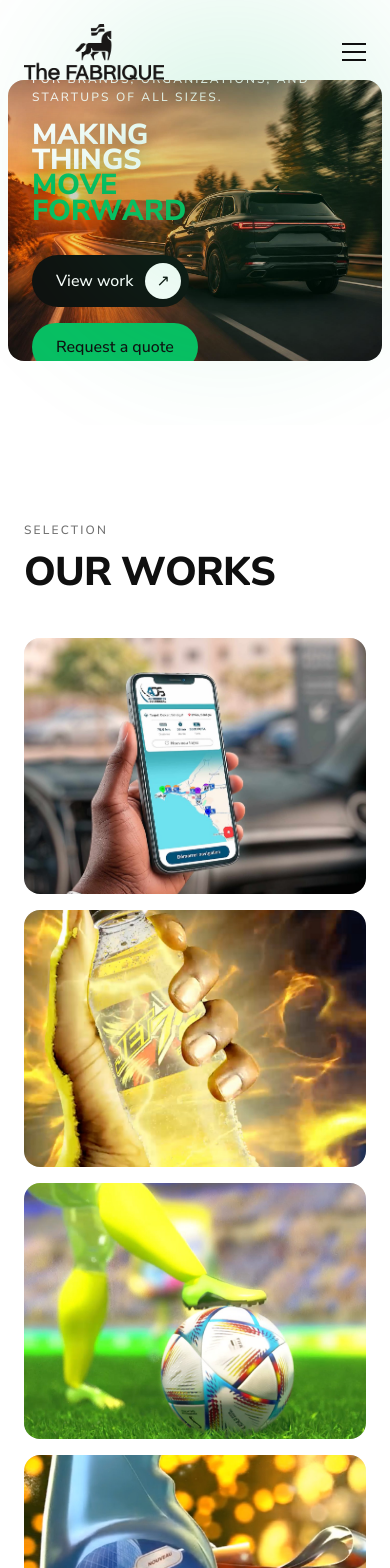
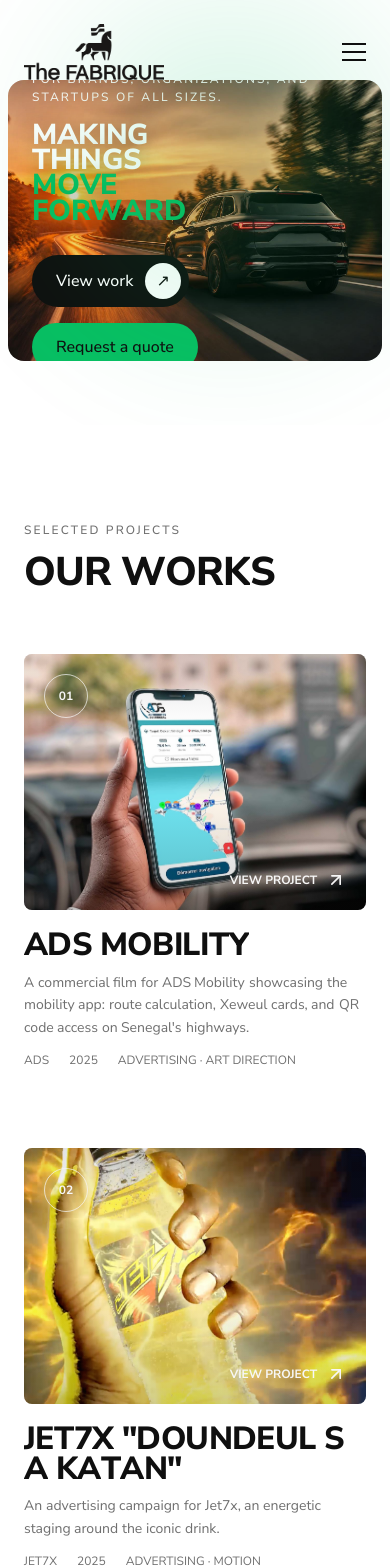
Before and after one commit to ndourmotion-art/thefabrique, a React (Vite) app: page / in a window 390 px wide. Shown: the top 1568 px of the page. Built offline with nearby package versions, Linux system fonts and the light colour scheme; the HTML template or start-up script is replaced by a standard one.

Commit message:
Changes
Co-authored-by: ndourmotion-art <277729954+ndourmotion-art@users.noreply.github.com>

```diff
--- a/src/components/clever/FeaturedWork.tsx
+++ b/src/components/clever/FeaturedWork.tsx
@@ -1,19 +1,8 @@
 import { Link } from "react-router-dom";
 import { useEffect, useRef, useState } from "react";
+import { ArrowUpRight } from "lucide-react";
 import { useReveal } from "@/hooks/useReveal";
 import { projects, type Project } from "@/data/projects";
-
-const layout = [
-  { area: "one", cardClass: "aspect-[4/3] md:aspect-[2/1]" },
-  { area: "two", cardClass: "aspect-[4/3] md:aspect-square" },
-  { area: "three", cardClass: "aspect-[4/3] md:aspect-square" },
-  { area: "four", cardClass: "aspect-[4/3] md:aspect-square" },
-  { area: "five", cardClass: "aspect-[4/3] md:aspect-square" },
-  { area: "six", cardClass: "aspect-[4/3] md:aspect-[3/1]" },
-  { area: "seven", cardClass: "aspect-[4/3] md:aspect-square" },
-  { area: "eight", cardClass: "aspect-[4/3] md:aspect-square" },
-  { area: "nine", cardClass: "aspect-[4/3] md:aspect-square" },
-];
 
 const getVimeoId = (link?: string) => {
   if (!link) return null;
@@ -23,12 +12,10 @@ const getVimeoId = (link?: string) => {
 
 const ProjectCard = ({
   project,
-  area,
-  cardClass,
+  index,
 }: {
   project: Project;
-  area: string;
-  cardClass: string;
+  index: number;
 }) => {
   const ref = useReveal<HTMLAnchorElement>();
   const vimeoId = getVimeoId(project.link);
@@ -55,25 +42,26 @@ const ProjectCard = ({
     <Link
       ref={ref}
       to={`/work/${project.slug}`}
-      className="reveal group block"
-      style={{ gridArea: area }}
+      className={`reveal work-project group block ${index % 2 ? "work-project--offset" : ""}`}
       onMouseEnter={() => setHovered(true)}
       onMouseLeave={() => setHovered(false)}
     >
-      <div className={`relative ${cardClass} overflow-hidden rounded-2xl bg-muted`}>
+      <article>
+        <div className="work-project__media relative overflow-hidden bg-muted">
           <img
             src={project.image}
             alt={project.title}
-          loading="lazy"
-          className="absolute inset-0 h-full w-full object-cover transition-transform duration-[1200ms] ease-out group-hover:scale-105"
+            loading={index < 2 ? "eager" : "lazy"}
+            className="absolute inset-0 h-full w-full object-cover transition-transform duration-[1200ms] ease-out group-hover:scale-[1.025]"
           />
 
           {vimeoId && hovered && (
-          <div className="absolute inset-0 overflow-hidden pointer-events-none">
+            <div className="absolute inset-0 overflow-hidden pointer-events-none" aria-hidden="true">
               <iframe
                 ref={frameRef}
                 src={`https://player.vimeo.com/video/${vimeoId}?background=1&autoplay=1&muted=1&loop=1&autopause=0&badge=0&byline=0&title=0&portrait=0&controls=0#t=0s`}
-              title={project.title}
+                title=""
+                tabIndex={-1}
                 allow="autoplay"
                 className="absolute left-1/2 top-1/2 h-[110%] w-[110%] -translate-x-1/2 -translate-y-1/2 border-0"
                 style={{ minWidth: "177.78%", minHeight: "100%" }}
@@ -81,27 +69,32 @@ const ProjectCard = ({
             </div>
           )}
 
-        {!vimeoId && (
-          <div className="absolute inset-0 bg-black/0 group-hover:bg-black/95 transition-colors duration-200" />
-        )}
+          <div className="work-project__shade absolute inset-0" />
+          <span className="work-project__number absolute left-5 top-5 md:left-7 md:top-7">
+            {String(index + 1).padStart(2, "0")}
+          </span>
+          <span className="work-project__view absolute bottom-5 right-5 md:bottom-7 md:right-7">
+            <span>View project</span>
+            <ArrowUpRight className="h-5 w-5" aria-hidden="true" />
+          </span>
+        </div>
 
-        <div className="absolute inset-0 p-6 flex flex-col items-center justify-center text-center opacity-0 group-hover:opacity-100 transition-opacity duration-300">
-          <h3
-            className="font-display uppercase text-2xl md:text-3xl font-sans text-white"
-            style={vimeoId ? { textShadow: "0 2px 18px rgba(0,0,0,0.65)" } : undefined}
-          >
+        <div className="work-project__caption mt-5 grid gap-3 md:grid-cols-[minmax(0,1fr)_auto] md:items-end">
+          <div>
+            <h3 className="work-project__title font-display uppercase font-sans font-medium">
               {project.title}
             </h3>
-          <div
-            className="mt-2 flex flex-wrap justify-center gap-x-4 gap-y-1 text-sm text-white/80"
-            style={vimeoId ? { textShadow: "0 2px 12px rgba(0,0,0,0.65)" } : undefined}
-          >
-            {project.tags.map((t) => (
-              <span key={t}>{t}</span>
-            ))}
+            <p className="mt-3 max-w-2xl text-sm leading-relaxed text-foreground/60 md:text-base">
+              {project.description}
+            </p>
+          </div>
+          <div className="flex flex-wrap items-center gap-x-5 gap-y-1 text-xs uppercase text-foreground/60 md:justify-end md:text-sm">
+            <span>{project.client}</span>
+            <span>{project.year}</span>
+            <span>{project.tags.join(" · ")}</span>
           </div>
         </div>
-      </div>
+      </article>
     </Link>
   );
 };
@@ -110,31 +103,26 @@ const ProjectCard = ({
 export const FeaturedWork = () => {
   const heading = useReveal<HTMLDivElement>();
   return (
-    <section id="work" className="py-24 md:py-36">
-      <div className="mx-auto max-w-[1400px] px-6 lg:px-10">
-        <div ref={heading} className="reveal mb-12 md:mb-16">
-          <div className="eyebrow text-foreground/60 mb-4">Selection</div>
+    <section id="work" className="works-showcase py-24 md:py-36">
+      <div className="mx-auto max-w-[1600px] px-6 lg:px-10">
+        <div ref={heading} className="reveal mb-16 flex items-end justify-between gap-8 md:mb-24">
+          <div>
+            <div className="eyebrow text-foreground/60 mb-4">Selected projects</div>
             <h2 className="font-display uppercase text-display-lg text-7xl font-sans font-medium">Our works</h2>
           </div>
+          <p className="hidden max-w-sm text-right text-base leading-relaxed text-foreground/60 md:block">
+            Advertising, film and motion crafted to make brands impossible to overlook.
+          </p>
+        </div>
 
-        <div className="portfolio-bento">
+        <div className="work-projects">
           {projects.map((p, i) => (
             <ProjectCard
               key={p.title}
               project={p}
-              area={layout[i]?.area ?? `area-${i}`}
-              cardClass={layout[i]?.cardClass ?? "aspect-[4/3]"}
+              index={i}
             />
           ))}
-        </div>
-
-        <div className="mt-12 md:mt-16 flex justify-center">
-          <a
-            href="#work"
-            className="inline-flex items-center justify-center rounded-full bg-foreground text-background px-8 py-3 text-sm md:text-base font-medium hover:bg-primary transition-colors"
-          >
-            All projects
-          </a>
         </div>
       </div>
     </section>
--- a/src/index.css
+++ b/src/index.css
@@ -149,32 +149,100 @@
   transform: none;
 }
 
-/* Portfolio bento grid */
-.portfolio-bento {
+/* Works — cinematic editorial project sequence */
+.work-projects {
+  display: flex;
+  flex-direction: column;
+  gap: clamp(5rem, 11vw, 11rem);
+}
+.work-project {
+  width: min(100%, 78rem);
+}
+.work-project--offset {
+  align-self: flex-end;
+  width: min(88%, 70rem);
+}
+.work-project__media {
+  aspect-ratio: 16 / 9;
+  border-radius: 0.5rem;
+  isolation: isolate;
+}
+.work-project__shade {
+  z-index: 2;
+  background: linear-gradient(180deg, hsl(var(--foreground) / 0.25), transparent 28%, transparent 58%, hsl(var(--foreground) / 0.45));
+  opacity: 0.42;
+  transition: opacity 450ms ease;
+}
+.work-project:hover .work-project__shade {
+  opacity: 0.72;
+}
+.work-project__number,
+.work-project__view {
+  z-index: 3;
+  color: hsl(var(--primary-foreground));
+  font-size: 0.75rem;
+  font-weight: 700;
+  text-transform: uppercase;
+  letter-spacing: 0;
+}
+.work-project__number {
   display: grid;
-  gap: 1rem;
-  grid-template-columns: repeat(3, minmax(0, 1fr));
-  grid-template-areas:
-    "one one two"
-    "three four five"
-    "six six six"
-    "seven nine nine"
-    "eight nine nine";
+  width: 2.75rem;
+  aspect-ratio: 1;
+  place-items: center;
+  border: 1px solid hsl(var(--primary-foreground) / 0.7);
+  border-radius: 9999px;
+}
+.work-project__view {
+  display: flex;
+  align-items: center;
+  gap: 0.55rem;
+  transform: translateY(0.6rem);
+  opacity: 0;
+  transition: opacity 350ms ease, transform 500ms cubic-bezier(0.16, 1, 0.3, 1);
+}
+.work-project:hover .work-project__view,
+.work-project:focus-visible .work-project__view {
+  transform: translateY(0);
+  opacity: 1;
+}
+.work-project__title {
+  max-width: 18ch;
+  font-size: clamp(2rem, 4.6vw, 5rem);
+  line-height: 0.92;
+  transition: color 250ms ease;
+}
+.work-project:hover .work-project__title {
+  color: hsl(var(--accent));
+}
+.work-project__caption {
+  transform: translateY(0);
+  transition: transform 500ms cubic-bezier(0.16, 1, 0.3, 1);
+}
+.work-project:hover .work-project__caption {
+  transform: translateY(-0.25rem);
 }
 
 @media (max-width: 768px) {
-  .portfolio-bento {
-    grid-template-columns: 1fr;
-    grid-template-areas:
-      "one"
-      "two"
-      "three"
-      "four"
-      "five"
-      "six"
-      "seven"
-      "eight"
-      "nine";
+  .work-project--offset {
+    width: 100%;
+  }
+  .work-project__media {
+    aspect-ratio: 4 / 3;
+  }
+  .work-project__view {
+    transform: none;
+    opacity: 1;
+  }
+}
+
+@media (prefers-reduced-motion: reduce) {
+  .work-project__media img,
+  .work-project__view,
+  .work-project__caption,
+  .work-project__title,
+  .work-project__shade {
+    transition: none;
   }
 }
 
```
Also changed, not shown: 1 other file (tests, documents, lock files or other folders). Lines whose indentation alone changed are shown as unchanged.
